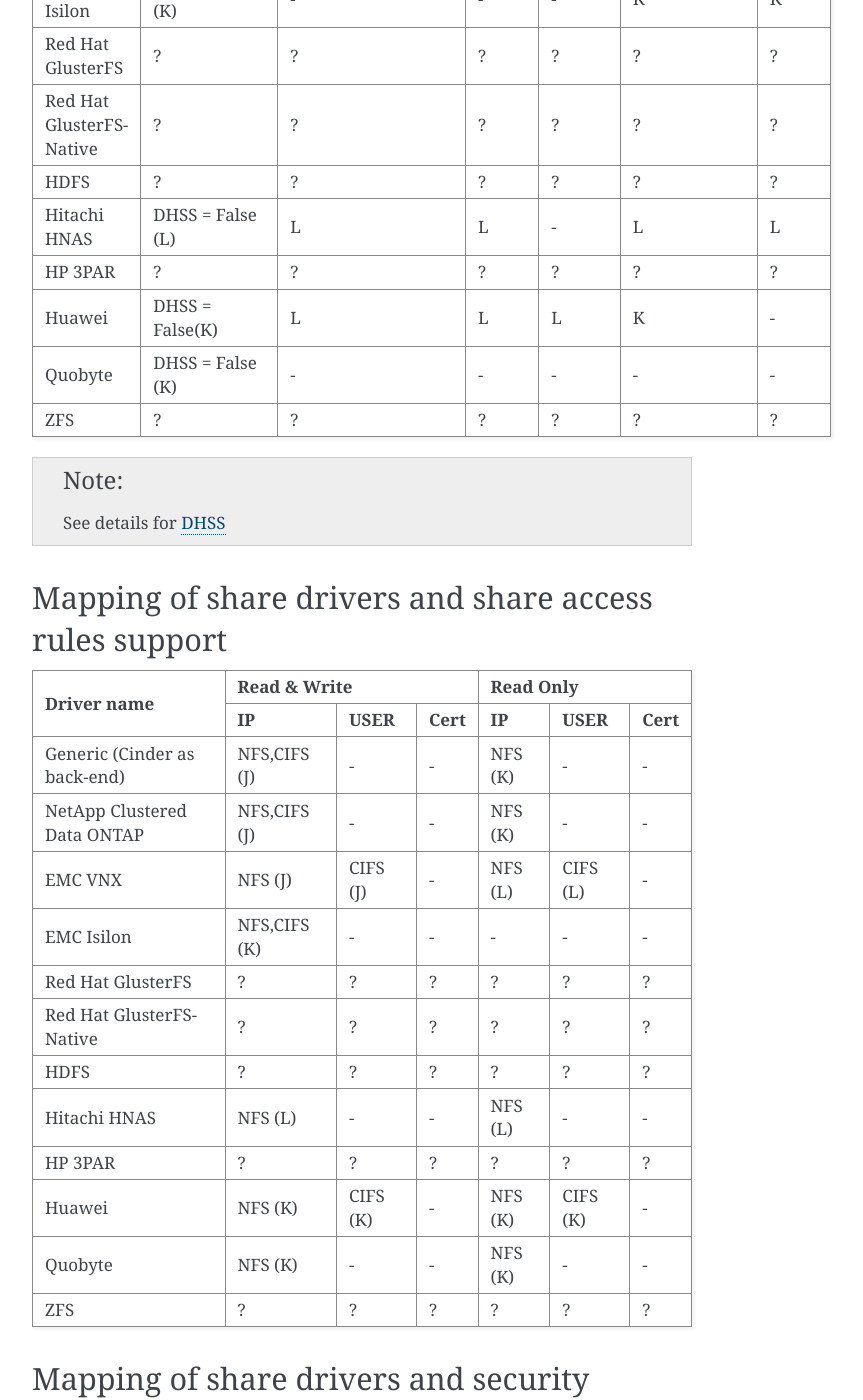
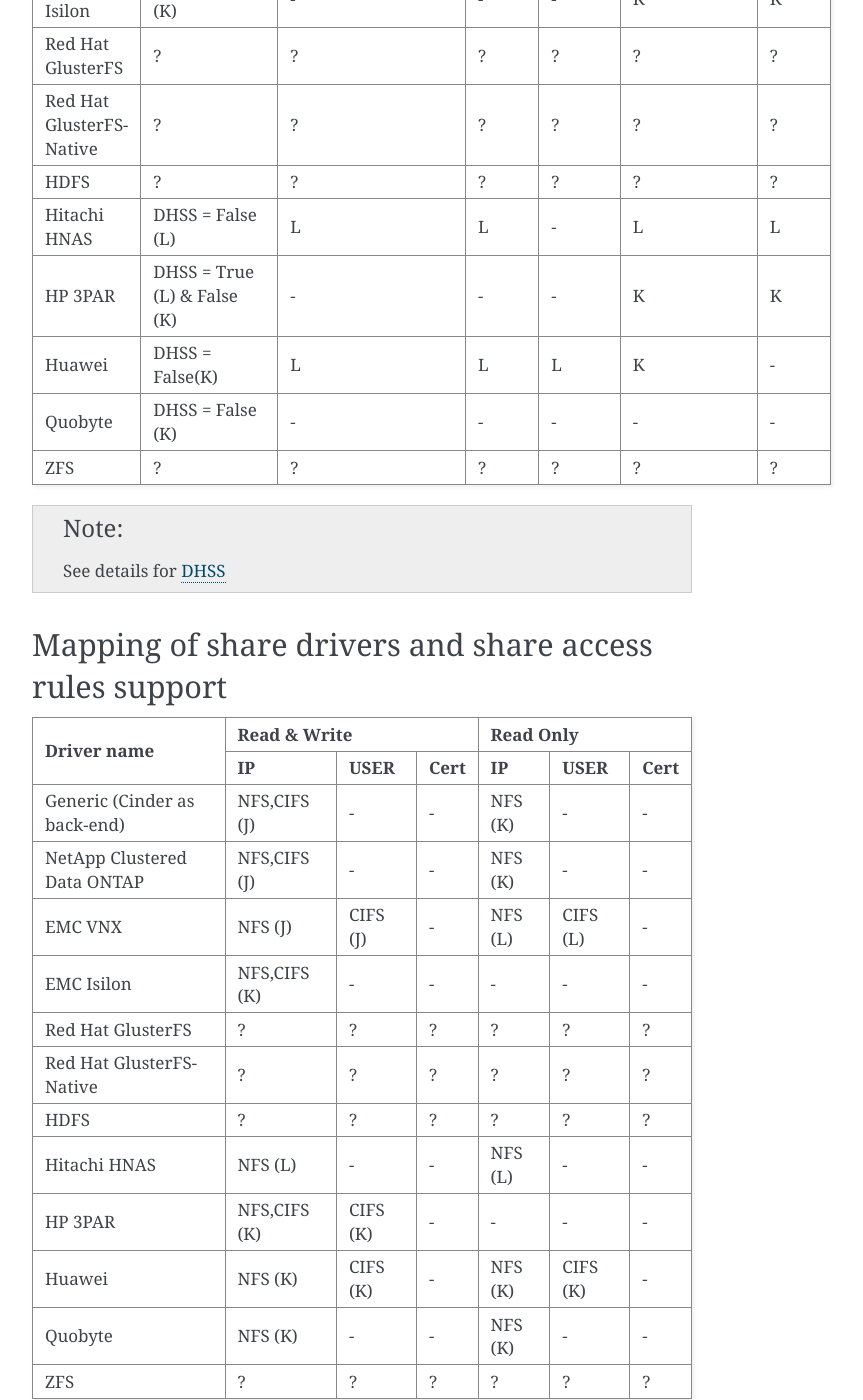
Before and after one commit to openstack/manila, a Sphinx documentation site: the page built from doc/source/devref/share_back_ends_feature_support_mapping.rst, in a window 1280 px wide and 1400 px high, scrolled down 868 px. Shown: the whole window, without its empty margins (388-1251 px from the left). Built offline with Sphinx 7.4.7, drawn with Linux system fonts in a browser that asks for light colours; formulas are drawn with MathJax 3; pages that are not in the unit, such as notebooks, are missing from menus; the version number is read from the project's files by our own code.

Commit message:
Feature support matrix update for HP 3PAR
Updated the devref feature support matrix for HP 3PAR.

Change-Id: Ibeaa3844d2bdc686ac3d2b34ca0280d2df293805

```diff
--- a/doc/source/devref/share_back_ends_feature_support_mapping.rst
+++ b/doc/source/devref/share_back_ends_feature_support_mapping.rst
@@ -49,7 +49,7 @@
 +----------------------------------------+-----------------------------+-----------------------+--------------+--------------+------------------------+----------------------------+
 |              Hitachi HNAS              |        DHSS = False (L)     |           L           |       L      |      \-      |            L           |              L             |
 +----------------------------------------+-----------------------------+-----------------------+--------------+--------------+------------------------+----------------------------+
-|                HP 3PAR                 |               ?             |           ?           |       ?      |       ?      |            ?           |              ?             |
+|                HP 3PAR                 | DHSS = True (L) & False (K) |          \-           |      \-      |      \-      |            K           |              K             |
 +----------------------------------------+-----------------------------+-----------------------+--------------+--------------+------------------------+----------------------------+
 |                 Huawei                 |      DHSS = False(K)        |           L           |       L      |       L      |            K           |             \-             |
 +----------------------------------------+-----------------------------+-----------------------+--------------+--------------+------------------------+----------------------------+
@@ -86,7 +86,7 @@
 +----------------------------------------+--------------+------------+------------+--------------+------------+------------+
 |              Hitachi HNAS              |    NFS (L)   |      \-    |      \-    |    NFS (L)   |      \-    |      \-    |
 +----------------------------------------+--------------+------------+------------+--------------+------------+------------+
-|                HP 3PAR                 |       ?      |      ?     |      ?     |       ?      |      ?     |      ?     |
+|                HP 3PAR                 | NFS,CIFS (K) |   CIFS (K) |     \-     |      \-      |     \-     |     \-     |
 +----------------------------------------+--------------+------------+------------+--------------+------------+------------+
 |                 Huawei                 |    NFS (K)   |   CIFS (K) |     \-     |    NFS (K)   |   CIFS (K) |     \-     |
 +----------------------------------------+--------------+------------+------------+--------------+------------+------------+
@@ -117,7 +117,7 @@
 +----------------------------------------+------------------+-----------------+------------------+
 |              Hitachi HNAS              |         \-       |         \-      |         \-       |
 +----------------------------------------+------------------+-----------------+------------------+
-|                HP 3PAR                 |         ?        |         ?       |         ?        |
+|                HP 3PAR                 |        \-        |        \-       |        \-        |
 +----------------------------------------+------------------+-----------------+------------------+
 |                 Huawei                 |        \-        |        \-       |        \-        |
 +----------------------------------------+------------------+-----------------+------------------+
```
